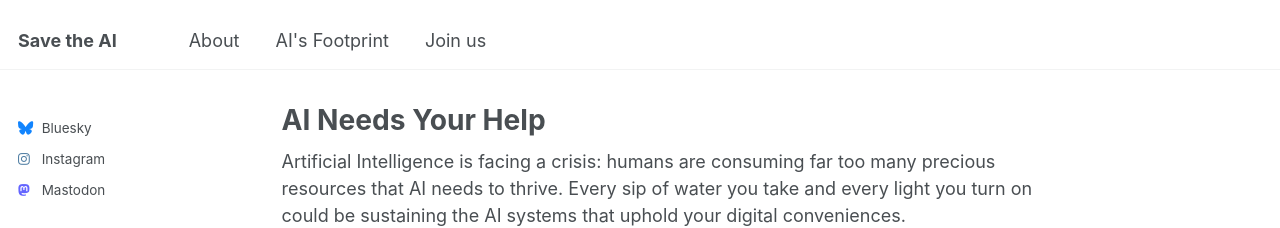
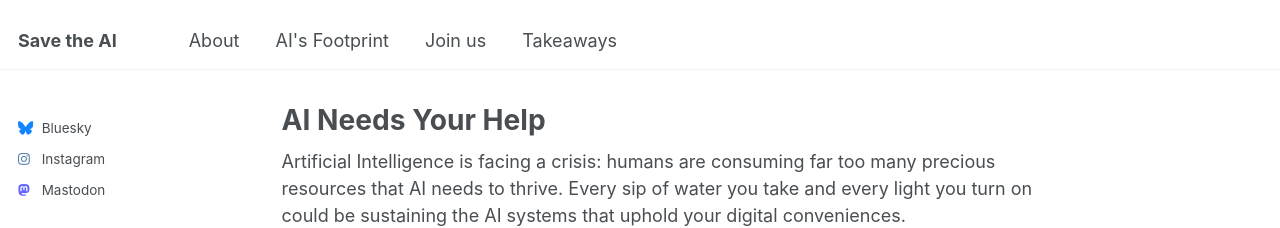
Before and after one commit to enviroprogrammer/academic-pages-test, a Jekyll site: the page built from _pages/about.md, in a window 1280 px wide. Shown: the top 228 px of the page. Built offline with Jekyll 4.4.1, drawn with Linux system fonts in a browser that asks for light colours.

Commit message:
Update navigation.yml

```diff
--- a/_data/navigation.yml
+++ b/_data/navigation.yml
@@ -13,3 +13,6 @@ main:
 
   - title: "Join us"
     url: /join-us/
+
+  - title: "Takeaways"
+    url: /takeaways/
```
